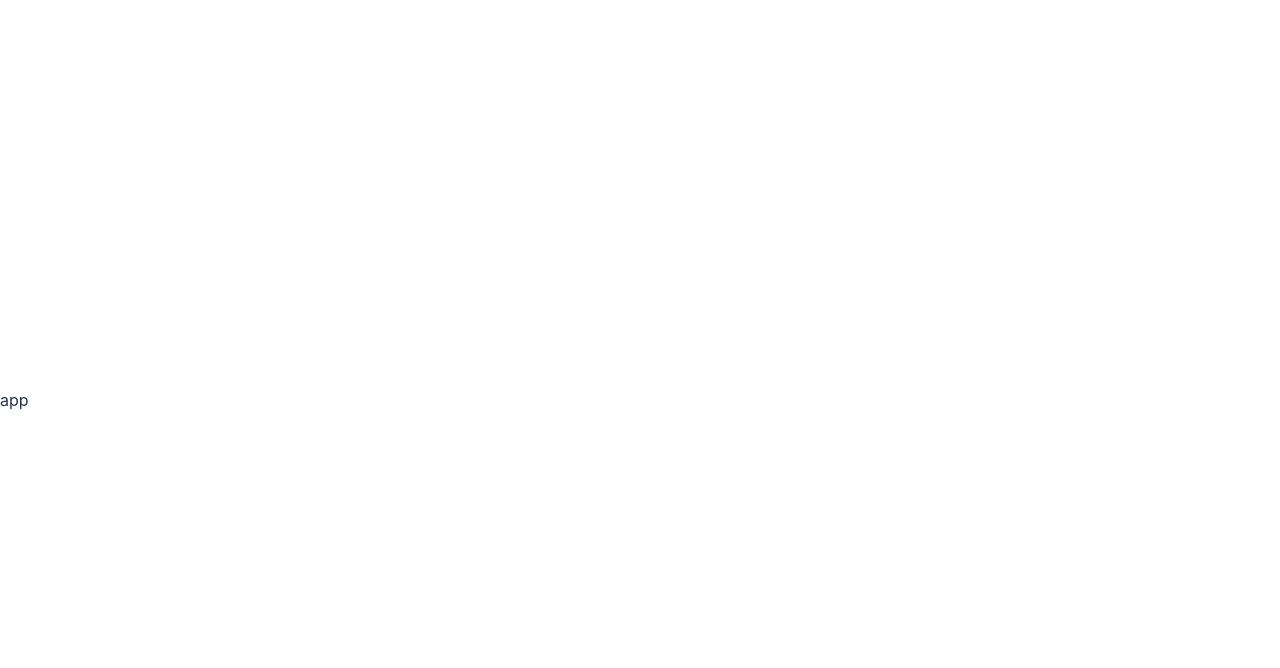
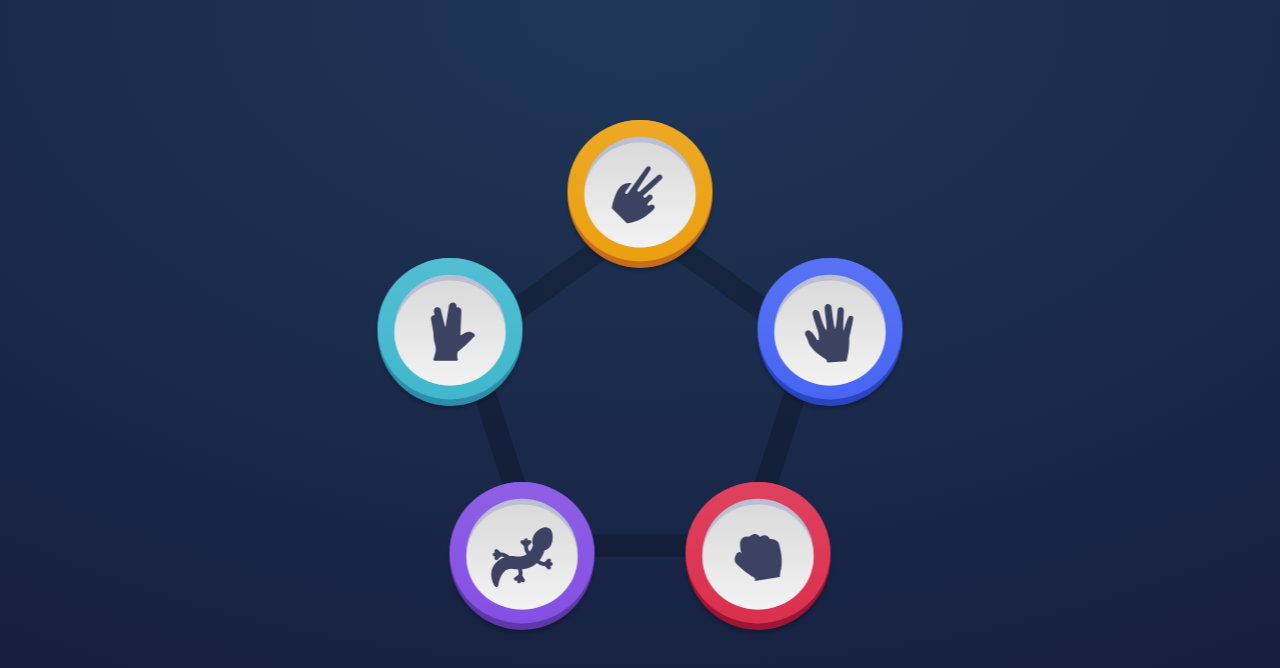
Before and after one commit to dodiz/rock-paper-scissors-lizard-spock, a React (Vite) app: page / in a window 1280 px wide. Shown: the top 668 px of the page. Built offline with nearby package versions, Linux system fonts and the light colour scheme.

Commit message:
feature: add selection

```diff
--- a/package.json
+++ b/package.json
@@ -23,6 +23,7 @@
     "eslint": "^8.45.0",
     "eslint-plugin-react-hooks": "^4.6.0",
     "eslint-plugin-react-refresh": "^0.4.3",
+    "sass": "^1.69.5",
     "typescript": "^5.0.2",
     "vite": "^4.4.5"
   }
--- a/src/App.tsx
+++ b/src/App.tsx
@@ -1,5 +1,26 @@
+import {
+  LizardIcon,
+  PaperIcon,
+  RockIcon,
+  ScissorsIcon,
+  SpockIcon,
+} from "@/icons";
+import { Selection } from "@/components";
+
 function App() {
-  return <>app</>;
+  return (
+    <>
+      <Selection
+        moves={[
+          <ScissorsIcon />,
+          <PaperIcon />,
+          <RockIcon />,
+          <LizardIcon />,
+          <SpockIcon />,
+        ]}
+      />
+    </>
+  );
 }
 
 export default App;
--- /dev/null
+++ b/src/components/Selection/Selection.module.scss
@@ -0,0 +1,51 @@
+.container {
+    display: flex;
+    justify-content: center;
+    .ring {
+        position: relative;
+        margin-top: 20rem;
+        .move {
+            position: absolute;
+            translate: -50% -50%;
+            transition: all 0.2s ease-in-out;
+            scale: 0;
+            animation: scale 0.2s ease-in-out forwards, translate 0.2s ease-in-out forwards;
+            cursor: pointer;
+            &:hover {
+                transform: scale(1.1);
+                filter: brightness(1.2) drop-shadow(0 0 2rem rgba(251, 251, 251, 0.2));
+            }
+        }
+        .outline {
+            opacity: 0;
+            animation-name: fadeIn;
+            animation-duration: 0.3s;
+            animation-timing-function: linear;
+            animation-fill-mode: forwards;
+            position: absolute;
+            top: 50%;
+            left: 50%;
+            translate: -50% -50%;
+            width: 90%;
+            height: 90%;
+        }
+    }
+}
+@keyframes fadeIn {
+    from {
+        opacity: 0;
+    } to {
+        opacity: .2;
+    }
+}
+@keyframes translate {
+    from {
+        top: 50%;
+        left: 50%;
+    }
+}
+@keyframes scale {
+    to {
+      scale: 1
+    }
+  }
--- /dev/null
+++ b/src/components/Selection/Selection.tsx
@@ -0,0 +1,67 @@
+import { FC, useMemo } from "react";
+import { SelectionProps } from "./Selection.types";
+import styles from "./Selection.module.scss";
+
+const r = 200;
+const animationMoveDuration = 0.3;
+const animationMoveDelay = 0.1;
+
+export const Selection: FC<SelectionProps> = ({ moves }) => {
+  const angle = useMemo(() => (2 * Math.PI) / moves.length, [moves]);
+  const outline = useMemo(() => {
+    const path =
+      "M" +
+      [...moves, moves[0]]
+        .map(
+          (_, i) =>
+            `${r + r * Math.sin(angle * i)} ${r + r * -Math.cos(angle * i)}`
+        )
+        .join("L");
+
+    return (
+      <svg
+        xmlns="http://www.w3.org/2000/svg"
+        style={{
+          animationDelay: `${
+            animationMoveDuration + animationMoveDelay * moves.length
+          }s`,
+        }}
+        className={styles.outline}
+        viewBox={`0 0 ${r * 2} ${r * 2}`}
+        stroke="black"
+        strokeWidth="25"
+        fill="none"
+      >
+        <path d={path} />
+      </svg>
+    );
+  }, [moves, angle]);
+
+  return (
+    <div className={styles.container}>
+      <div
+        className={styles.ring}
+        style={{
+          width: r * 2,
+          height: r * 2,
+        }}
+      >
+        {outline}
+        {moves.map((point, i) => (
+          <div
+            key={i}
+            className={styles.move}
+            style={{
+              top: r + r * -Math.cos(angle * i),
+              left: r + r * Math.sin(angle * i),
+              animationDelay: `${animationMoveDelay * i}s`,
+              animationDuration: `${animationMoveDuration}s`,
+            }}
+          >
+            {point}
+          </div>
+        ))}
+      </div>
+    </div>
+  );
+};
--- /dev/null
+++ b/src/components/Selection/Selection.types.ts
@@ -0,0 +1,5 @@
+import { ReactNode } from "react";
+
+export type SelectionProps = {
+  moves: ReactNode[];
+};
--- /dev/null
+++ b/src/components/Selection/index.ts
@@ -0,0 +1 @@
+export * from "./Selection";
--- /dev/null
+++ b/src/components/index.ts
@@ -0,0 +1 @@
+export * from "./Selection";
--- a/src/index.css
+++ b/src/index.css
@@ -3,67 +3,20 @@
   line-height: 1.5;
   font-weight: 400;
 
-  color-scheme: light dark;
   color: rgba(255, 255, 255, 0.87);
   background-color: #242424;
-
-  font-synthesis: none;
-  text-rendering: optimizeLegibility;
-  -webkit-font-smoothing: antialiased;
-  -moz-osx-font-smoothing: grayscale;
-  -webkit-text-size-adjust: 100%;
 }
-
-a {
-  font-weight: 500;
-  color: #646cff;
-  text-decoration: inherit;
+html {
+  font-size: 62.5%;
 }
-a:hover {
-  color: #535bf2;
+html, body, #root {
+  height: 100%;
+  width: 100%;
+  margin: 0;
+  padding: 0;
 }
 
 body {
-  margin: 0;
-  display: flex;
-  place-items: center;
-  min-width: 320px;
-  min-height: 100vh;
+  font-size: 1.6rem;
+  background: radial-gradient(134.34% 134.34% at 50% 0%, #1F3757 0%, #131537 100%);
 }
-
-h1 {
-  font-size: 3.2em;
-  line-height: 1.1;
-}
-
-button {
-  border-radius: 8px;
-  border: 1px solid transparent;
-  padding: 0.6em 1.2em;
-  font-size: 1em;
-  font-weight: 500;
-  font-family: inherit;
-  background-color: #1a1a1a;
-  cursor: pointer;
-  transition: border-color 0.25s;
-}
-button:hover {
-  border-color: #646cff;
-}
-button:focus,
-button:focus-visible {
-  outline: 4px auto -webkit-focus-ring-color;
-}
-
-@media (prefers-color-scheme: light) {
-  :root {
-    color: #213547;
-    background-color: #ffffff;
-  }
-  a:hover {
-    color: #747bff;
-  }
-  button {
-    background-color: #f9f9f9;
-  }
-}
```
Also changed, not shown: vite.config.ts (+5 -5 lines), 1 other file (tests, documents, lock files or other folders).
